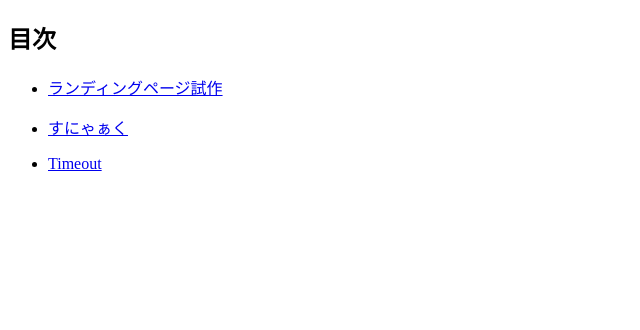
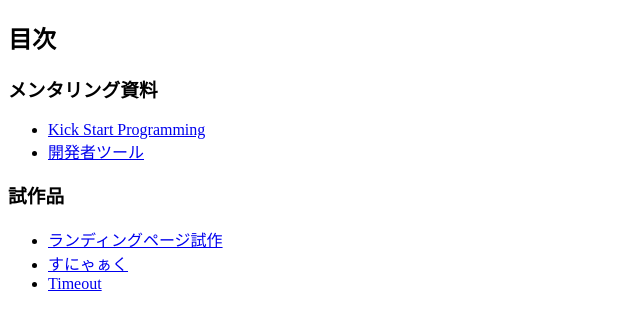
Before and after one commit to gpsoft/gpsoft.github.io, a plain HTML site: page index.html in a window 1280 px wide. Shown: the whole page, without its empty margins (0-640 px from the left). Drawn offline with Linux system fonts and the light colour scheme.

Commit message:
Start devtools

```diff
--- a/index.html
+++ b/index.html
@@ -6,13 +6,15 @@
 	</head>
 	<body>
 		<h2>目次</h2>
+		<h3>メンタリング資料</h3>
+		<ul>
+			<li><a href="https://github.com/gpsoft/ksp">Kick Start Programming</a></li>
+			<li><a href="devtools/index.md">開発者ツール</a></li>
+		</ul>
+		<h3>試作品</h3>
 		<ul>
 			<li><a href="navbar/">ランディングページ試作</a></li>
-		</ul>
-		<ul>
 			<li><a href="snyake/">すにゃぁく</a></li>
-		</ul>
-		<ul>
 			<li><a href="timeout/">Timeout</a></li>
 		</ul>
 	</body>
```
Also changed, not shown: 1 other file.
